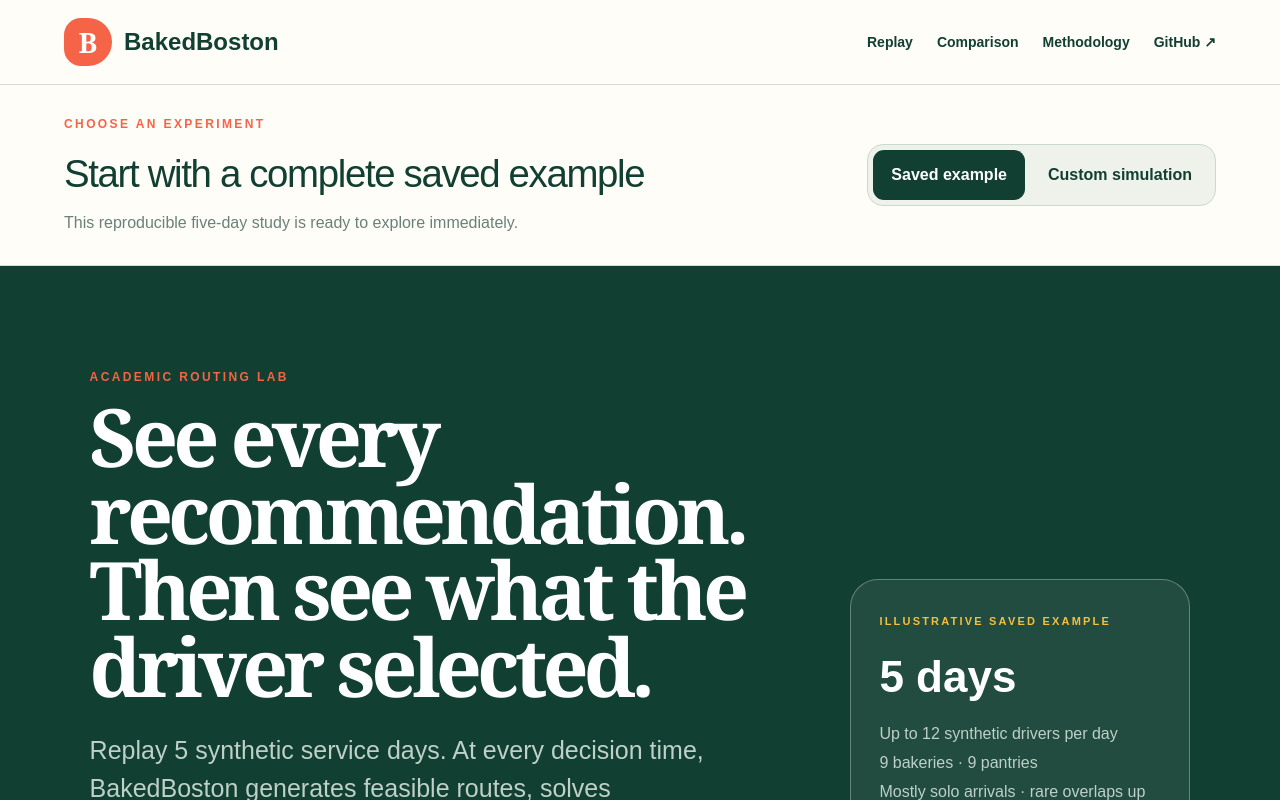
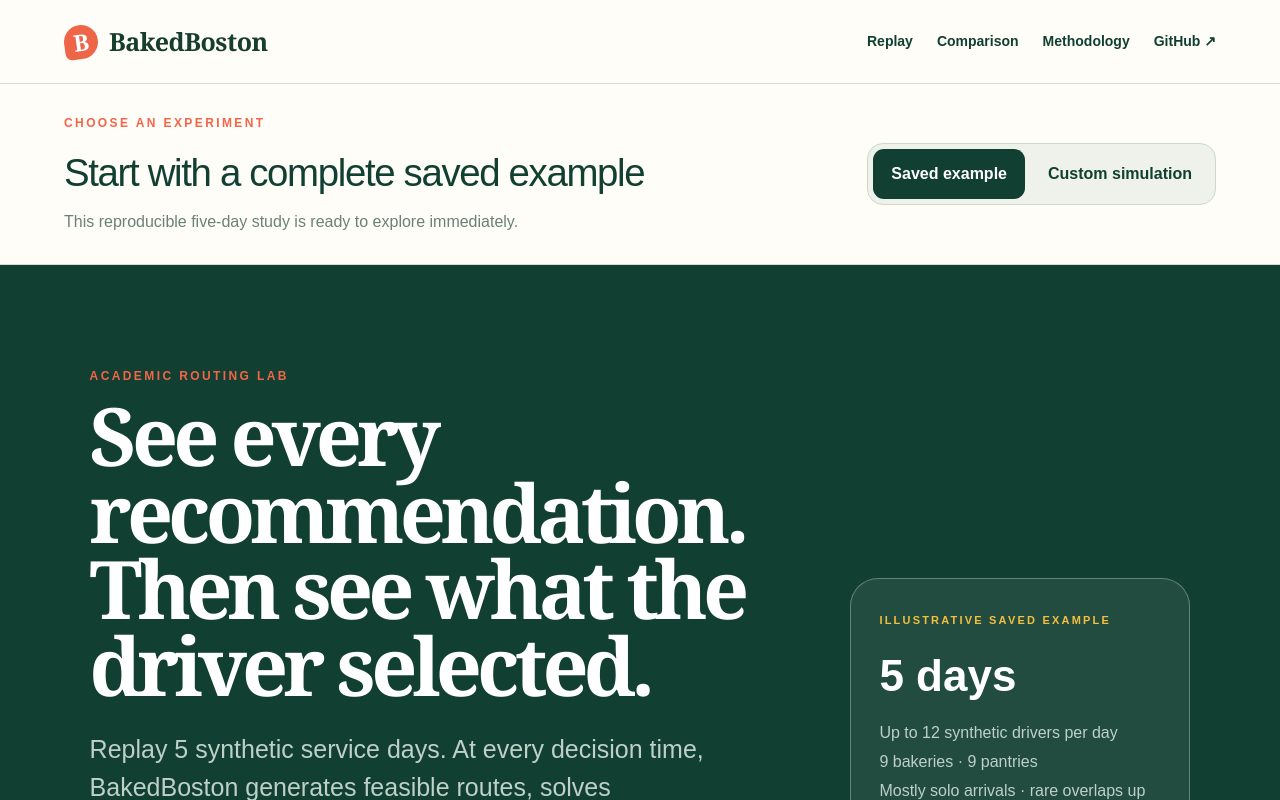
Before and after one commit to vapeyproductions/bakedboston-app, a Next.js app: page /simulator in a window 1280 px wide. Shown: the top 800 px of the page. Built offline with nearby package versions, Linux system fonts and the light colour scheme.

Commit message:
Match simulator logo to homepage branding

```diff
--- a/app/simulator/simulator.module.css
+++ b/app/simulator/simulator.module.css
@@ -26,23 +26,30 @@
 .brand {
   display: inline-flex;
   align-items: center;
-  gap: 12px;
-  color: var(--green);
-  font-size: 24px;
-  font-weight: 900;
+  gap: 11px;
+  color: #163d2d;
+  font-size: 21px;
+  font-weight: 800;
+  letter-spacing: -0.5px;
   text-decoration: none;
 }
 
+.brand > span:last-child {
+  font-family: Georgia, serif;
+  font-size: 25px;
+}
+
 .logo {
-  width: 48px;
-  height: 48px;
+  width: 34px;
+  height: 34px;
   display: grid;
   place-items: center;
-  border-radius: 17px 24px 24px 17px;
+  border-radius: 50% 50% 50% 7px;
   color: white;
-  background: var(--orange);
+  background: #ef6548;
+  transform: rotate(-8deg);
   font-family: Georgia, serif;
-  font-size: 28px;
+  font-size: 23px;
 }
 
 .nav { display: flex; align-items: center; gap: 24px; }
```
